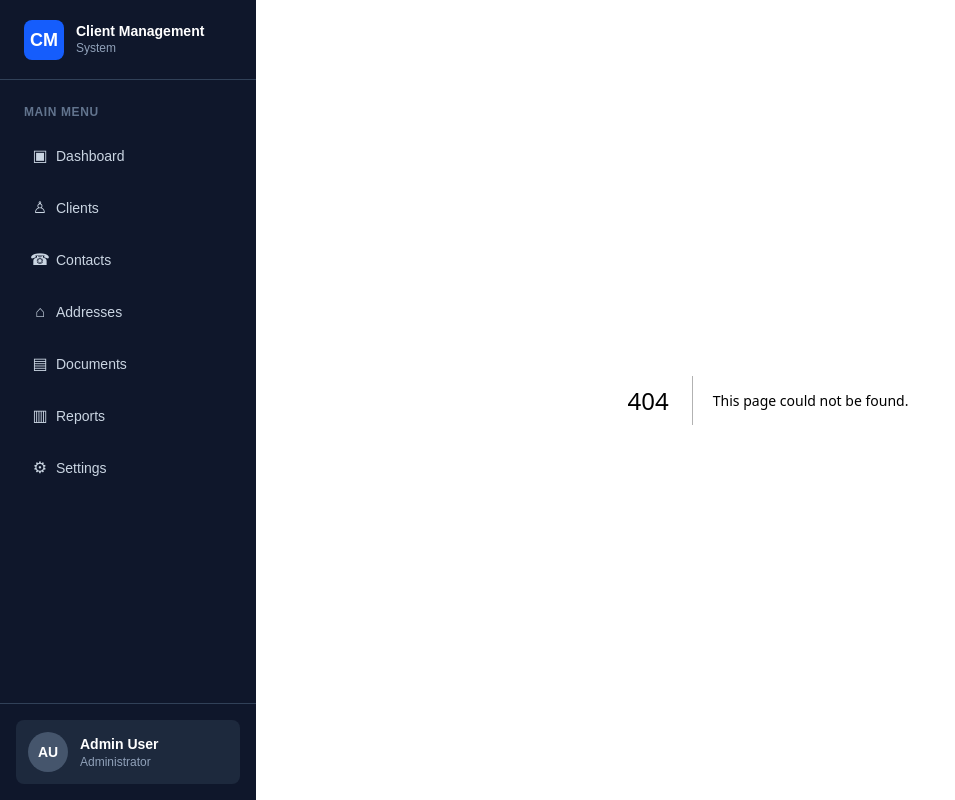
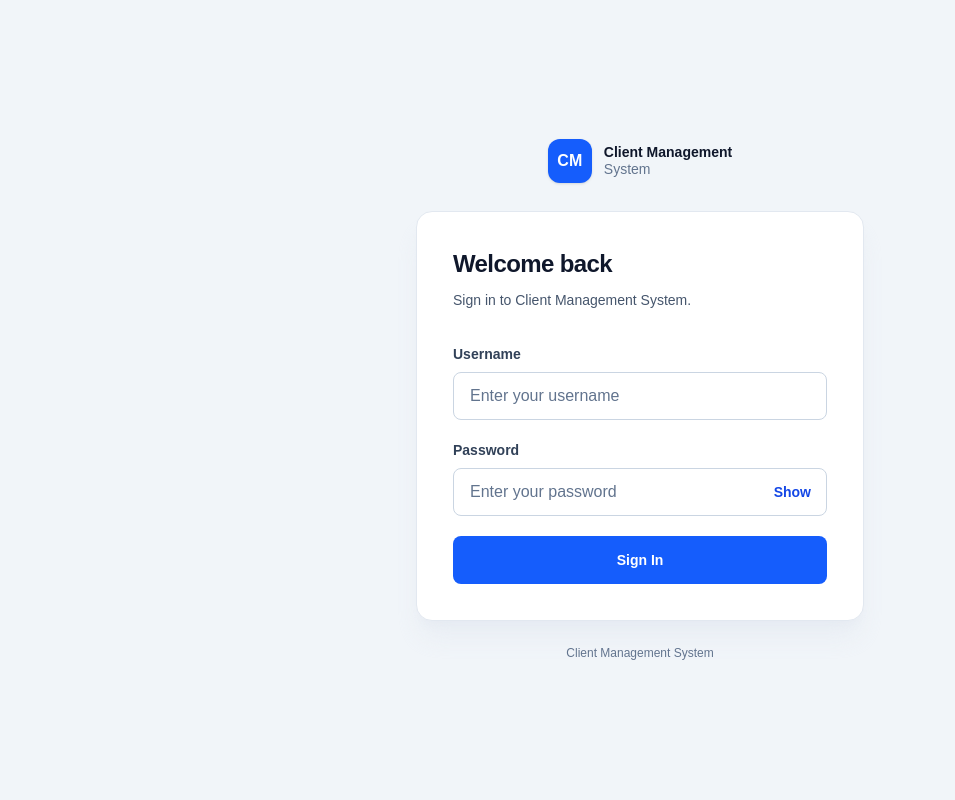
Before and after one commit to jerichoGarcia/HybridClientManagementSystem, a Next.js app in the folder Web/client-management-web/: page /login in a window 1280 px wide. Before the commit this address had no page. Shown: the whole page, without its empty margins (0-955 px from the left). Built offline with nearby package versions, Linux system fonts and the light colour scheme.

Commit message:
feat(auth-ui): add login form and development launcher

```diff
--- /dev/null
+++ b/Web/client-management-web/app/components/AppShell.tsx
@@ -0,0 +1,19 @@
+"use client";
+
+import { usePathname } from "next/navigation";
+import Sidebar from "./Sidebar";
+
+export default function AppShell({ children }: { children: React.ReactNode }) {
+  const pathname = usePathname();
+
+  if (pathname === "/login") {
+    return <>{children}</>;
+  }
+
+  return (
+    <>
+      <Sidebar />
+      <div className="min-h-screen pl-64">{children}</div>
+    </>
+  );
+}
--- a/Web/client-management-web/app/layout.tsx
+++ b/Web/client-management-web/app/layout.tsx
@@ -1,7 +1,7 @@
 import type { Metadata } from "next";
 import { Geist, Geist_Mono } from "next/font/google";
 import "./globals.css";
-import Sidebar from "./components/Sidebar";
+import AppShell from "./components/AppShell";
 
 const geistSans = Geist({
   variable: "--font-geist-sans",
@@ -30,11 +30,7 @@ export default function RootLayout({
       className={`${geistSans.variable} ${geistMono.variable}`}
     >
       <body className="min-h-screen bg-gray-100 font-sans text-gray-900">
-        <Sidebar />
-
-        <div className="min-h-screen pl-64">
-          {children}
-        </div>
+        <AppShell>{children}</AppShell>
       </body>
     </html>
   );
--- /dev/null
+++ b/Web/client-management-web/app/login/page.tsx
@@ -0,0 +1,65 @@
+"use client";
+
+import { useState, type FormEvent } from "react";
+
+export default function LoginPage() {
+  const [username, setUsername] = useState("");
+  const [password, setPassword] = useState("");
+  const [showPassword, setShowPassword] = useState(false);
+  const [errors, setErrors] = useState<{ username?: string; password?: string }>({});
+  const [notice, setNotice] = useState("");
+
+  function handleSubmit(event: FormEvent<HTMLFormElement>) {
+    event.preventDefault();
+    const nextErrors: { username?: string; password?: string } = {};
+
+    if (!username.trim()) {
+      nextErrors.username = "Enter your username.";
+    } else if (username !== username.trim()) {
+      nextErrors.username = "Remove spaces from the beginning or end of your username.";
+    }
+    if (!password) nextErrors.password = "Enter your password.";
+
+    setErrors(nextErrors);
+    setNotice(Object.keys(nextErrors).length === 0 ? "Authentication is not configured yet." : "");
+  }
+
+  const inputClass = "mt-2 h-12 w-full rounded-lg border border-slate-300 bg-white px-4 text-slate-900 placeholder:text-slate-500 outline-none transition focus:border-blue-600 focus:ring-2 focus:ring-blue-500 focus:ring-offset-2";
+
+  return (
+    <main className="flex min-h-screen items-center justify-center bg-slate-100 px-4 py-10 text-slate-900">
+      <div className="w-full max-w-md">
+        <div className="mb-7 flex items-center justify-center gap-3">
+          <div aria-hidden="true" className="flex h-11 w-11 items-center justify-center rounded-xl bg-blue-600 font-bold text-white shadow-sm">CM</div>
+          <p className="text-sm font-semibold leading-tight text-slate-900">Client Management<br /><span className="font-normal text-slate-500">System</span></p>
+        </div>
+
+        <section aria-labelledby="login-title" className="rounded-2xl border border-slate-200 bg-white p-6 shadow-xl shadow-slate-200/60 sm:p-9">
+          <h1 id="login-title" className="text-2xl font-bold tracking-tight text-slate-900">Welcome back</h1>
+          <p className="mt-2 text-sm leading-6 text-slate-600">Sign in to Client Management System.</p>
+
+          <form className="mt-8 space-y-5" onSubmit={handleSubmit} noValidate>
+            <div>
+              <label htmlFor="username" className="block text-sm font-semibold text-slate-700">Username</label>
+              <input id="username" name="username" type="text" autoComplete="username" value={username} onChange={(event) => { setUsername(event.target.value); setErrors((previous) => ({ ...previous, username: undefined })); setNotice(""); }} placeholder="Enter your username" aria-invalid={Boolean(errors.username)} aria-describedby={errors.username ? "username-error" : undefined} className={inputClass} />
+              {errors.username && <p id="username-error" role="alert" className="mt-2 text-sm text-red-700">{errors.username}</p>}
+            </div>
+
+            <div>
+              <label htmlFor="password" className="block text-sm font-semibold text-slate-700">Password</label>
+              <div className="relative">
+                <input id="password" name="password" type={showPassword ? "text" : "password"} autoComplete="current-password" value={password} onChange={(event) => { setPassword(event.target.value); setErrors((previous) => ({ ...previous, password: undefined })); setNotice(""); }} placeholder="Enter your password" aria-invalid={Boolean(errors.password)} aria-describedby={errors.password ? "password-error" : undefined} className={`${inputClass} pr-20`} />
+                <button type="button" onClick={() => setShowPassword((visible) => !visible)} aria-controls="password" aria-pressed={showPassword} className="absolute bottom-1 right-1 h-10 rounded-md px-3 text-sm font-semibold text-blue-700 hover:bg-blue-50 focus-visible:outline-2 focus-visible:outline-offset-2 focus-visible:outline-blue-600">{showPassword ? "Hide" : "Show"}</button>
+              </div>
+              {errors.password && <p id="password-error" role="alert" className="mt-2 text-sm text-red-700">{errors.password}</p>}
+            </div>
+
+            <div aria-live="polite" aria-atomic="true">{notice && <p role="status" className="rounded-lg border border-blue-200 bg-blue-50 px-4 py-3 text-sm text-blue-900">{notice}</p>}</div>
+            <button type="submit" className="h-12 w-full rounded-lg bg-blue-600 px-4 text-sm font-semibold text-white transition hover:bg-blue-700 focus-visible:outline-2 focus-visible:outline-offset-2 focus-visible:outline-blue-600">Sign In</button>
+          </form>
+        </section>
+        <p className="mt-6 text-center text-xs text-slate-500">Client Management System</p>
+      </div>
+    </main>
+  );
+}
```
Also changed, not shown: 2 other files (tests, documents, lock files or other folders).
